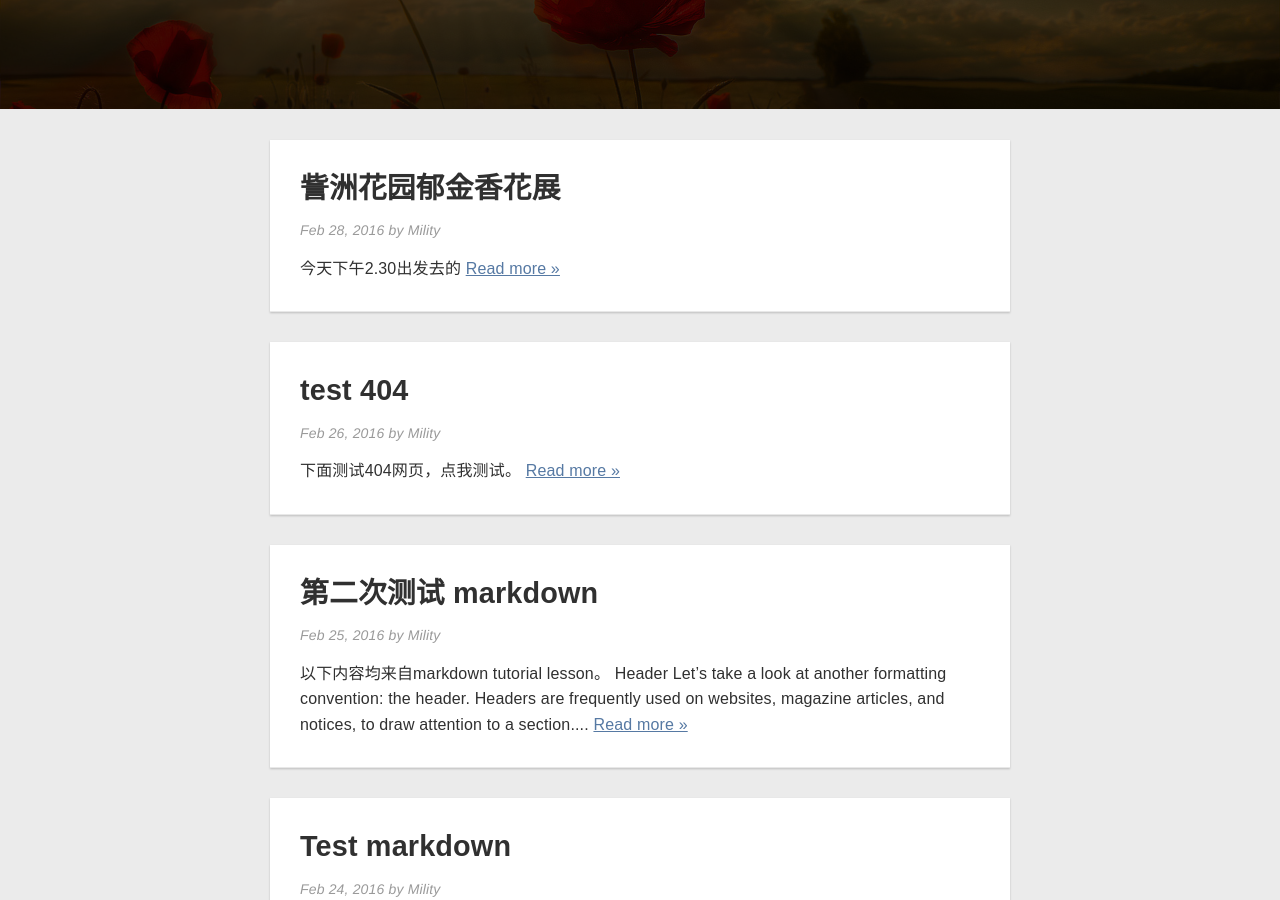
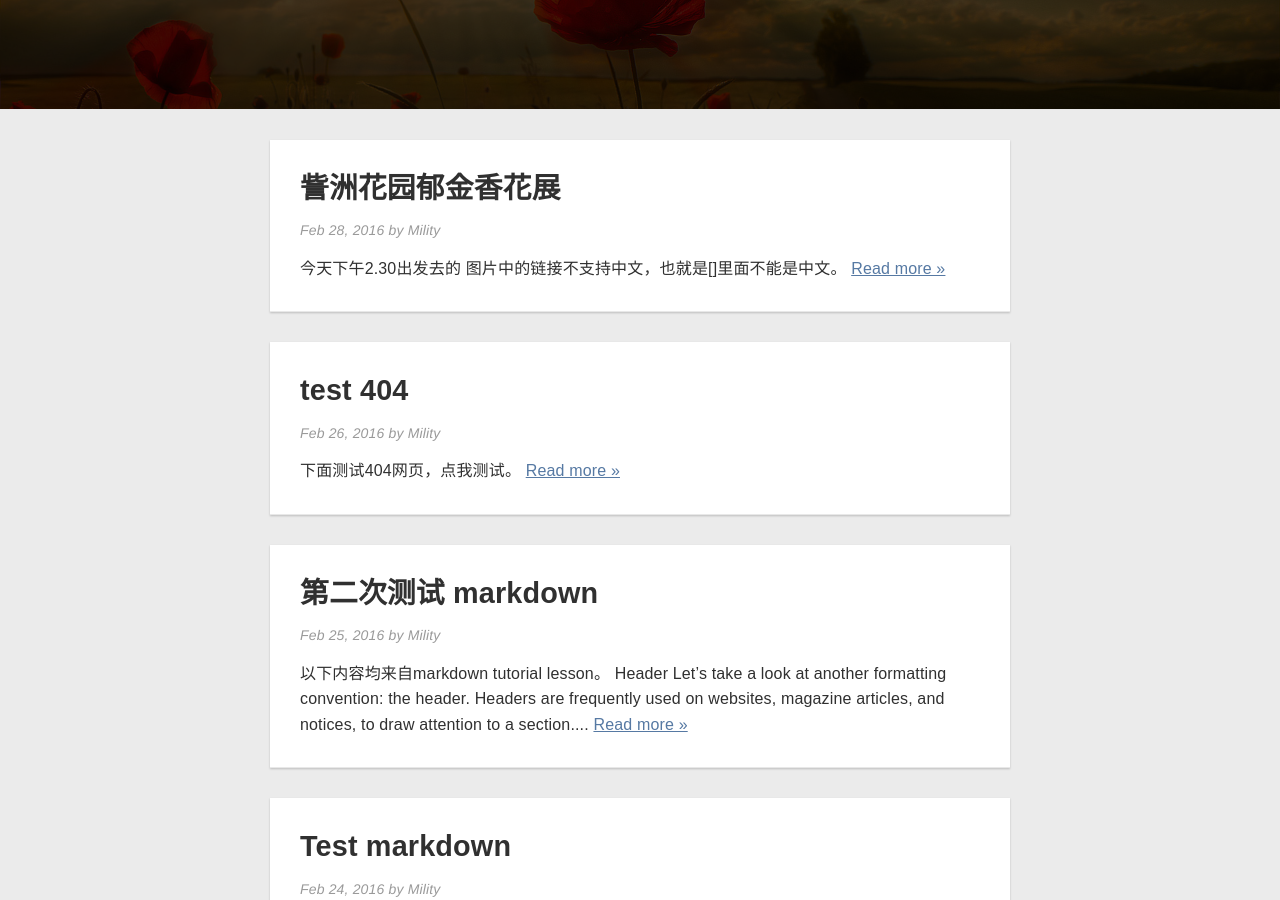
Before and after one commit to Mility/Mility.github.io, a Jekyll site: the page built from index.html, in a window 1280 px wide and 900 px high, scrolled down 354 px. Built offline with Jekyll 4.4.1, drawn with Linux system fonts in a browser that asks for light colours; nearby versions of some CDN libraries; the list of posts is cut into pages by our own code.

Commit message:
Update 2016-02-28-訾洲花园郁金香花展.markdown

```diff
--- a/_posts/2016-02-28-訾洲花园郁金香花展.markdown
+++ b/_posts/2016-02-28-訾洲花园郁金香花展.markdown
@@ -6,4 +6,7 @@ categories: Lorem
 comments: true
 ---
 今天下午2.30出发去的
+~~~
+图片中的链接不支持中文，也就是[]里面不能是中文。
+~~~
 ![flower](/img/IMG_2640.JPG)
```
